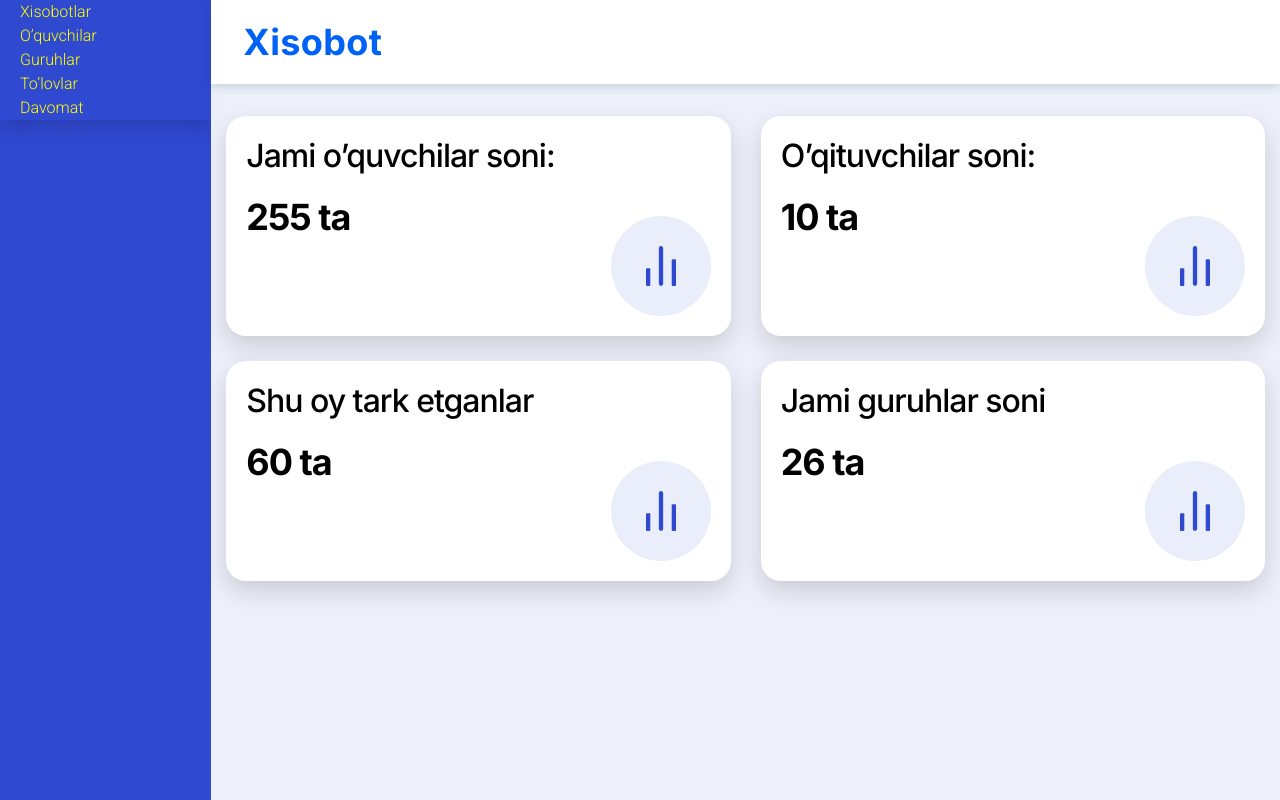
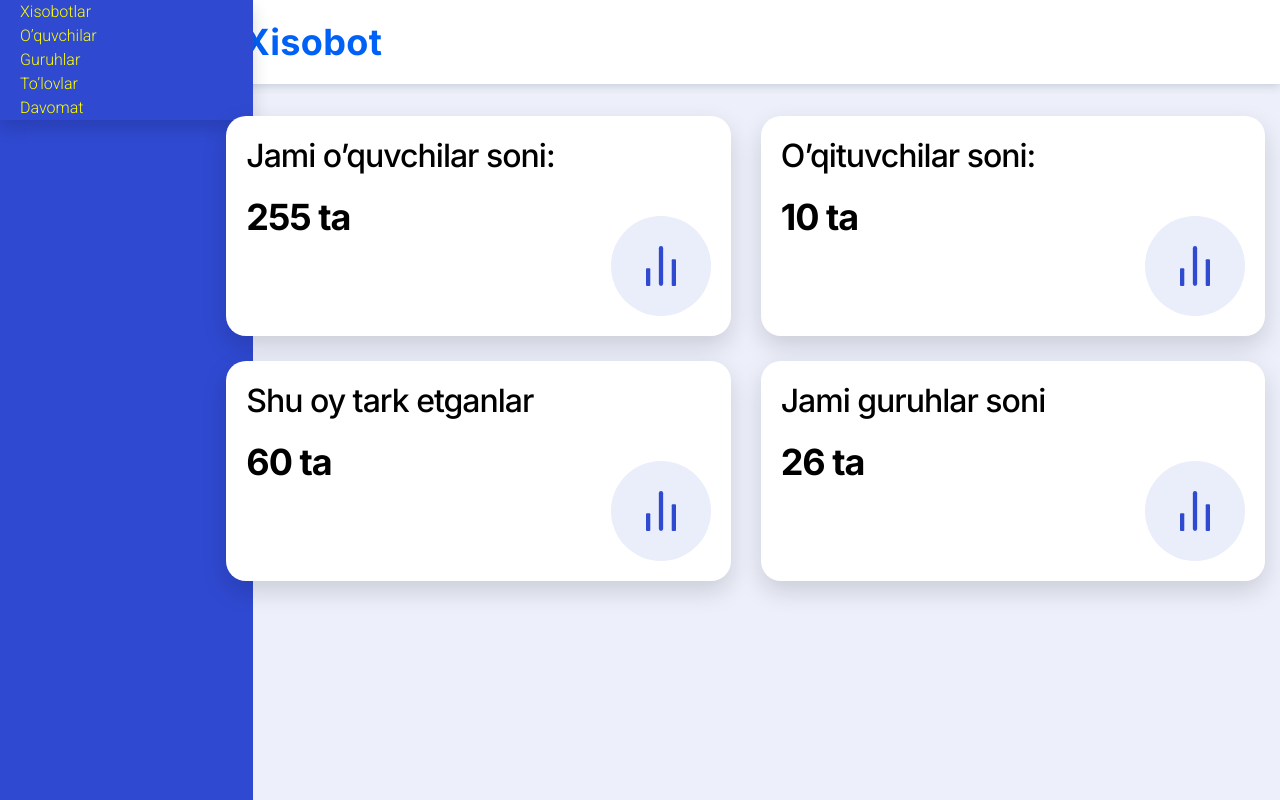
Before and after one commit to MuhammadqodirMuminov/CRM-Panel, a React (Vite) app: page / in a window 1280 px wide. Built offline with nearby package versions, Linux system fonts and the light colour scheme.

Commit message:
aside postion relative

```diff
--- a/src/components/aside/aside.jsx
+++ b/src/components/aside/aside.jsx
@@ -3,6 +3,7 @@ import { NavLink } from 'react-router-dom';
 
 const Aside = () => {
 	return (
+		<div className={styles.relative}>
 			<div className={styles.aside}>
 				<div className='w-100 shadow'>
 					<div className={styles.sidebar}></div>
@@ -25,6 +26,7 @@ const Aside = () => {
 					</ul>
 				</div>
 			</div>
+		</div>
 	);
 };
 
--- a/src/components/aside/aside.module.css
+++ b/src/components/aside/aside.module.css
@@ -1,4 +1,12 @@
+.relative {
+	position: relative;
+	width: 253px;
+	height: 100vh;
+}
+
 .aside {
+	position: fixed;
+	left: 0;
 	width: 253px;
 	height: 100vh;
 	background-color: #2F49D1;
```
Lines whose indentation alone changed are shown as unchanged.
